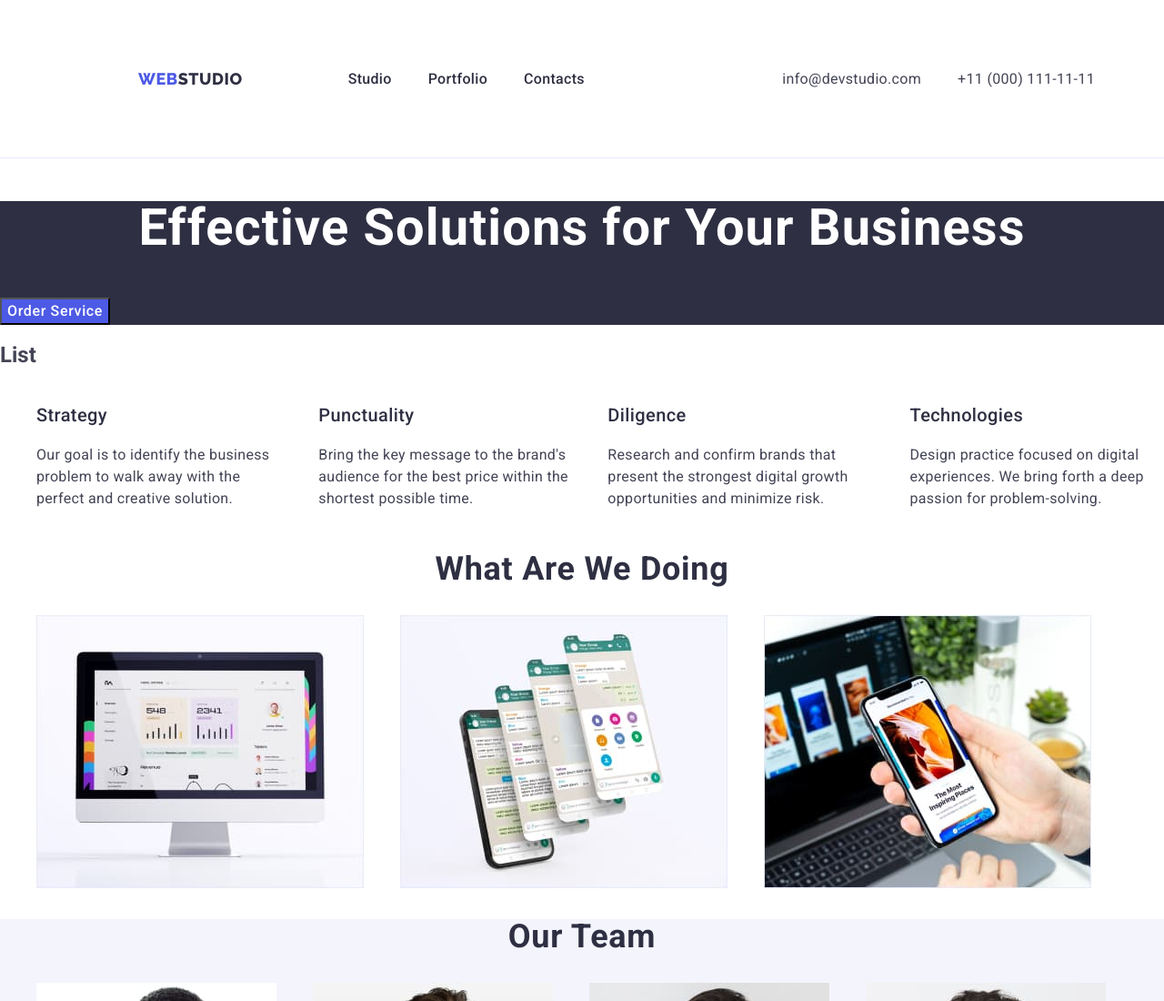
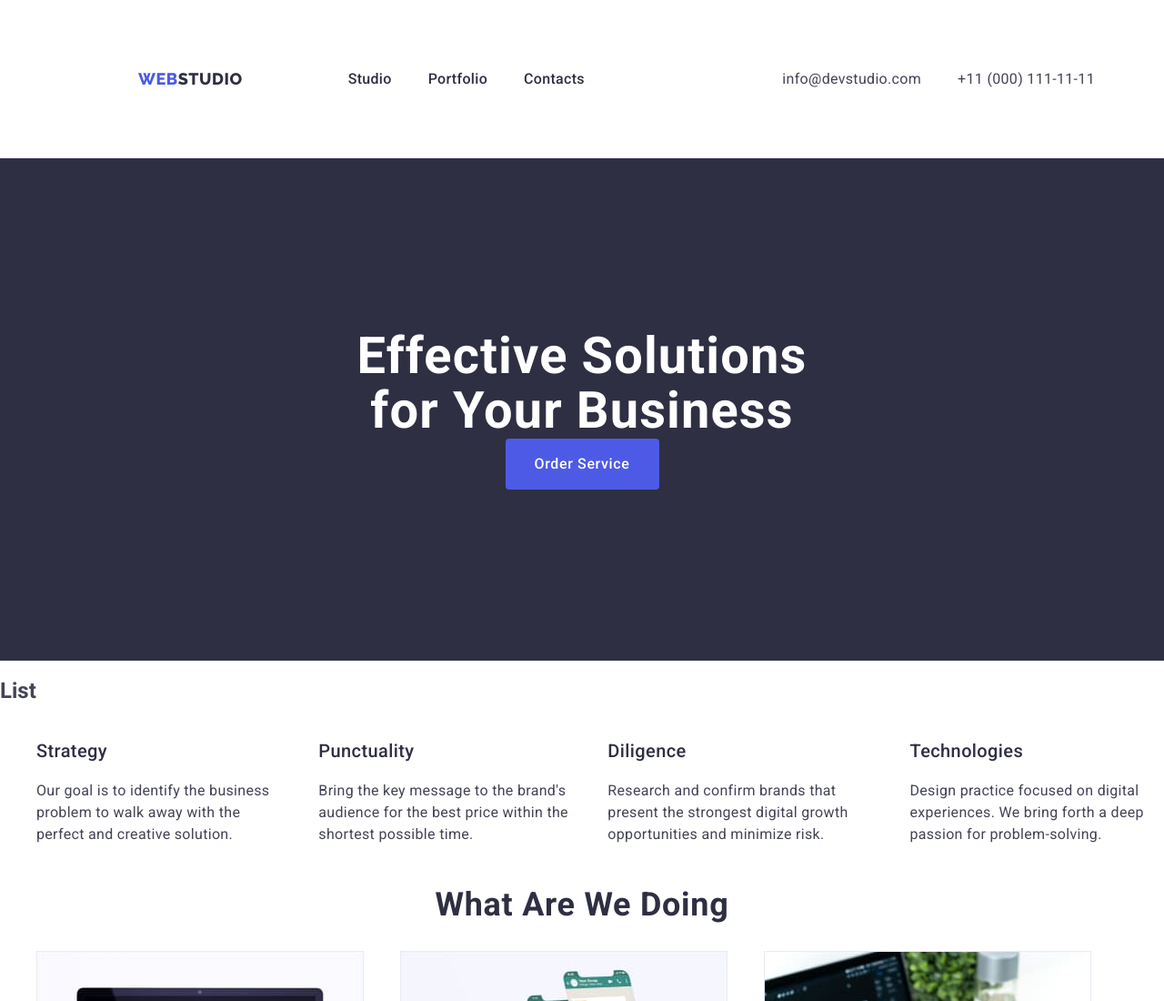
Before and after one commit to kristine19lopez/goit-markup-hw-03, a plain HTML site: page index.html in a window 1280 px wide. Shown: the top 1100 px of the page at 91% size. Drawn offline with nearby package versions, Linux system fonts and the light colour scheme.

Commit message:
section 1

```diff
--- a/css/style.css
+++ b/css/style.css
@@ -91,6 +91,7 @@
 /* section1 */
 .section-one {
     background-color: var(--NAVY-BLUE);
+    padding: 188px 0;
 }
 .header-one {
     font-size: 56px;
@@ -98,6 +99,8 @@
     text-align: center;
     letter-spacing: 0.02em;
     color: var(--WHITE);
+    max-width: 496px;
+    margin: auto;
 }
 .button-one {
     background-color: var(--IRIS);
@@ -112,6 +115,14 @@
 .button-one:hover,
 .button-one:focus {
     background-color: var(--moderate-blue);
+}
+.button-one{
+    display: block;
+    min-width: 169px;
+    height: 56px;
+    border: none;
+    border-radius: 4px;
+    margin: auto;
 }
     /* section2 */
 .list-header {
--- a/index.html
+++ b/index.html
@@ -46,8 +46,10 @@
 <main>
 <!-- section 1 -->
     <section class="section-one">
-        <h1 class="header-one">Effective Solutions for Your Business</h1>
-        <button class="button-one" type="button">Order Service</button>
+        <div class="container">
+             <h1 class="header-one">Effective Solutions for Your Business</h1>
+            <button class="button-one" type="button">Order Service</button>
+        </div>
     </section>
 
 <!-- section 2 -->
```
